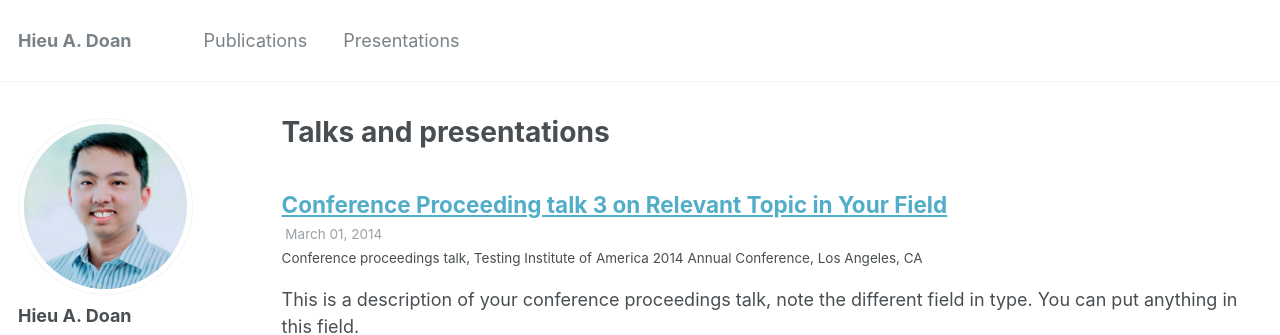
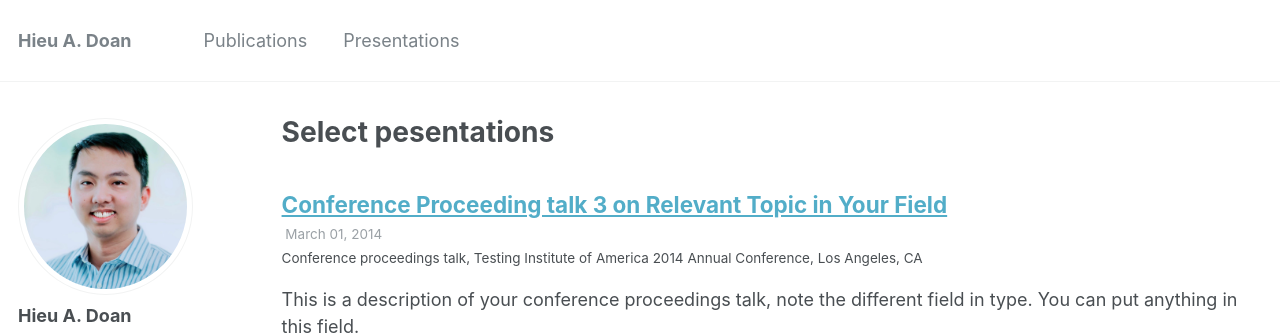
Before and after one commit to hieuadoan/hieuadoan.github.io, a Jekyll site: the page built from _pages/talks.html, in a window 1280 px wide and 1090 px high. Shown: the top 335 px of the window. Built offline with Jekyll 4.4.1, drawn with Linux system fonts in a browser that asks for light colours; some web fonts are replaced.

Commit message:
change title

```diff
--- a/_pages/talks.html
+++ b/_pages/talks.html
@@ -1,6 +1,6 @@
 ---
 layout: archive
-title: "Talks and presentations"
+title: "Select pesentations"
 permalink: /talks/
 author_profile: true
 ---
```
